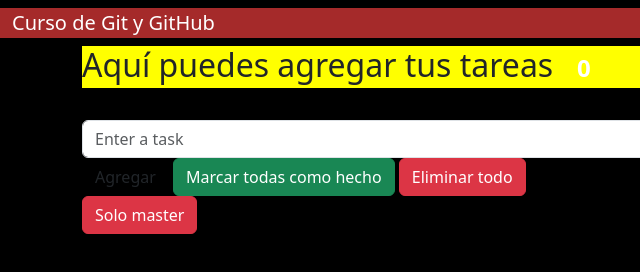
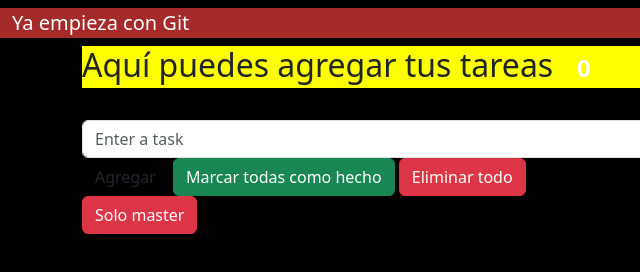
Before and after one commit to Bryan2801/Git_GitHub, a website: page index.html in a window 1280 px wide. Shown: the full height of the page, 0-640 px from the left. Drawn offline with nearby package versions, Linux system fonts and the light colour scheme.

Commit message:
se modifico al navBar (Ya empieza con GitHub)

```diff
--- a/index.html
+++ b/index.html
@@ -12,7 +12,7 @@
     <nav class="navbar navbar-default">
         <div class="container-fluid">
             <div class="navbar-header">
-                <span class="navbar-brand">Curso de Git y GitHub</span>
+                <span class="navbar-brand">Ya empieza con Git</span>
             </div>
         </div>
     </nav>
```
